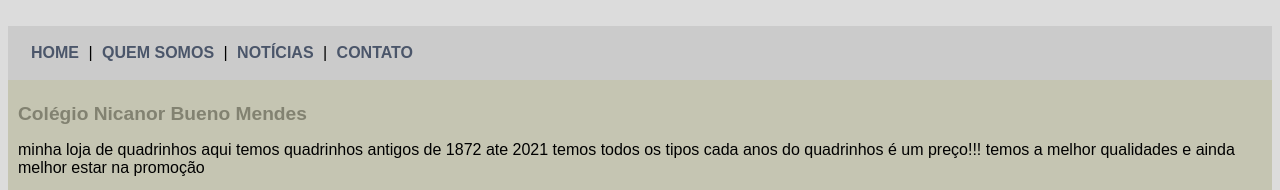
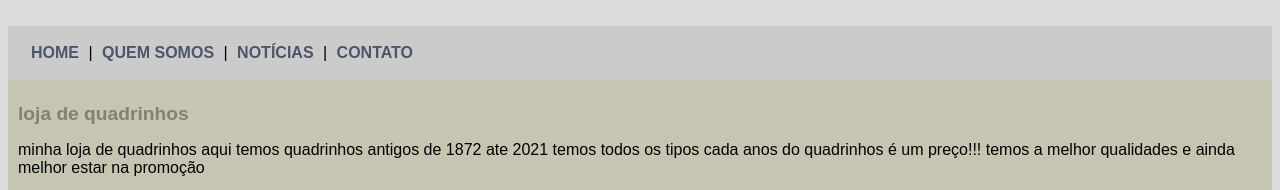
Before and after one commit to yasminbia8/Loja, a plain HTML site: page index.html in a window 1280 px wide. Shown: the top 190 px of the page. Drawn offline with Linux system fonts and the light colour scheme.

Commit message:
Update index.html

```diff
--- a/index.html
+++ b/index.html
@@ -19,7 +19,7 @@
 
 <div id="conteudo"> <!--Inicio do conteudo-->
 
-<h1>Colégio Nicanor Bueno Mendes</h1>
+<h1>loja de quadrinhos</h1>
 
 <p>
 minha loja de quadrinhos aqui temos quadrinhos antigos de 1872 ate 2021 temos todos os tipos
```
